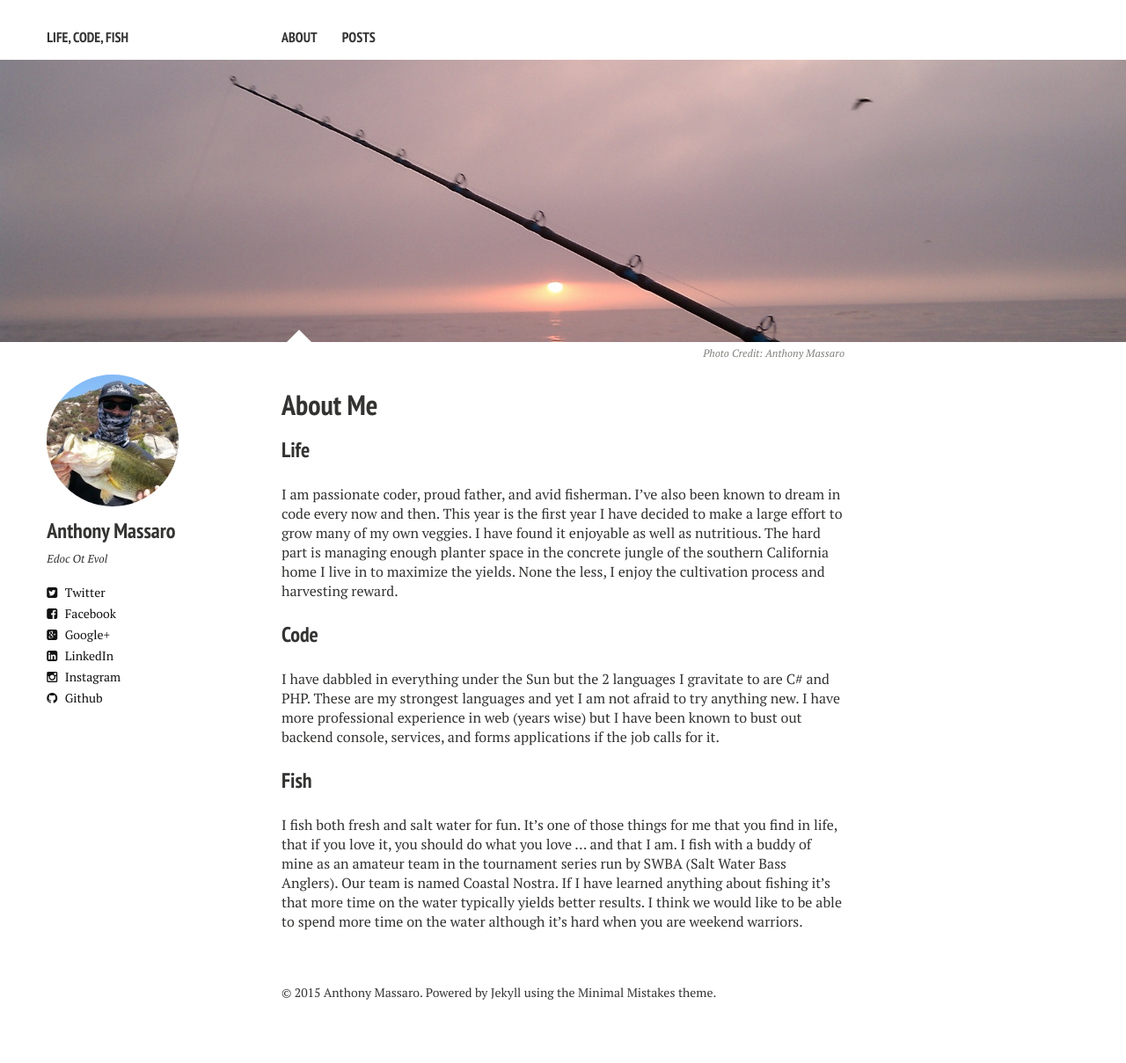
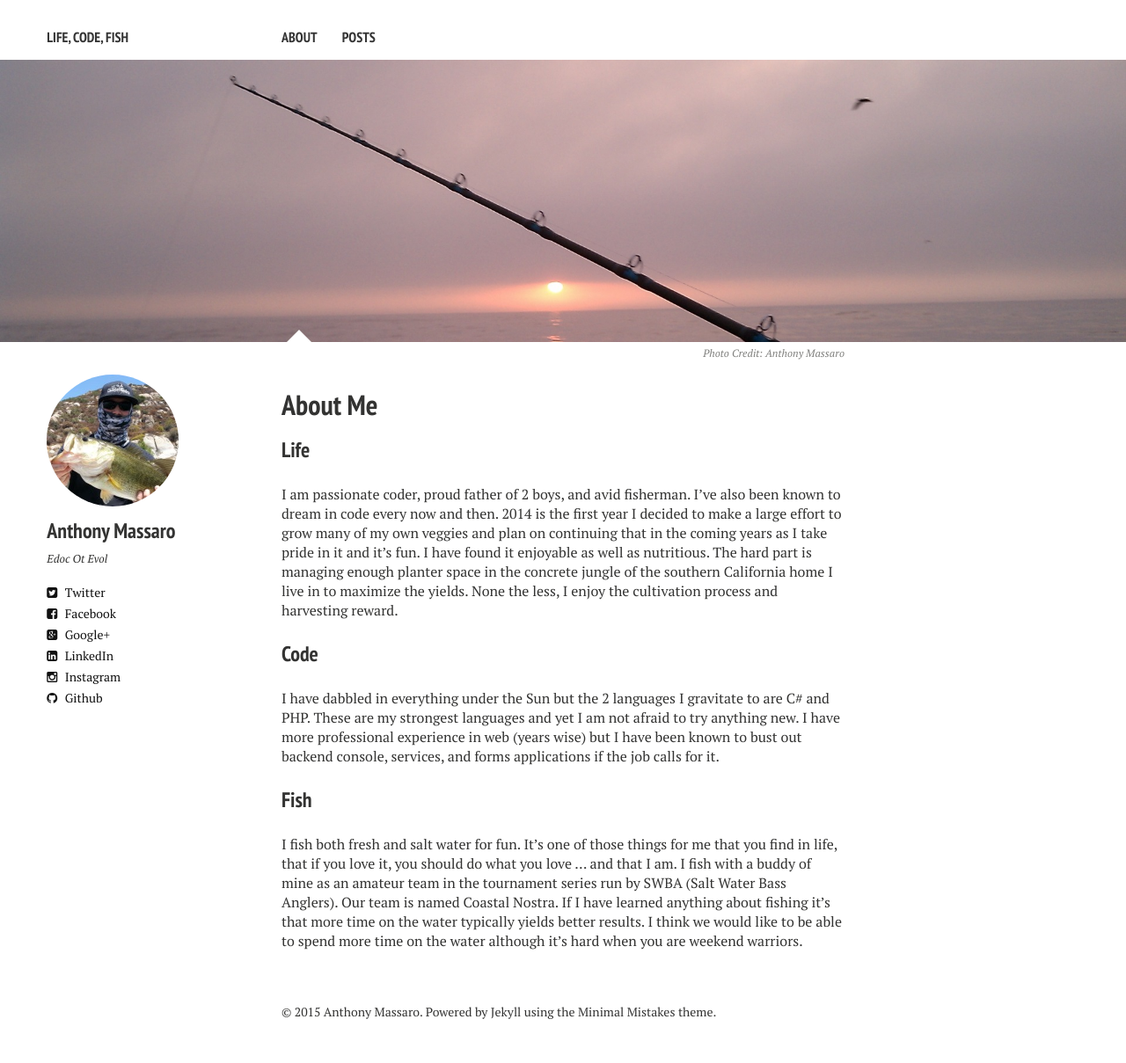
Before and after one commit to amassaro/amassaro.github.io, a Jekyll site: the page built from about.md, in a window 1280 px wide. Shown: the whole page at 88% size. Built offline with Jekyll 4.4.1, drawn with Linux system fonts in a browser that asks for light colours; nearby versions of some CDN libraries; before the commit the page ends 1187 px from its top, so only the background shows below that.

Commit message:
wow an update ...

```diff
--- a/about.md
+++ b/about.md
@@ -14,7 +14,7 @@ image:
 
 ### Life
 
-I am passionate coder, proud father, and avid fisherman. I've also been known to dream in code every now and then. This year is the first year I have decided to make a large effort to grow many of my own veggies. I have found it enjoyable as well as nutritious. The hard part is managing enough planter space in the concrete jungle of the southern California home I live in to maximize the yields. None the less, I enjoy the cultivation process and harvesting reward.
+I am passionate coder, proud father of 2 boys, and avid fisherman. I've also been known to dream in code every now and then. 2014 is the first year I decided to make a large effort to grow many of my own veggies and plan on continuing that in the coming years as I take pride in it and it's fun. I have found it enjoyable as well as nutritious. The hard part is managing enough planter space in the concrete jungle of the southern California home I live in to maximize the yields. None the less, I enjoy the cultivation process and harvesting reward.
 
 ### Code
 
```
Also changed, not shown: _posts/2015-08-13-projects-php-go.md (added, +12 -0 lines).
